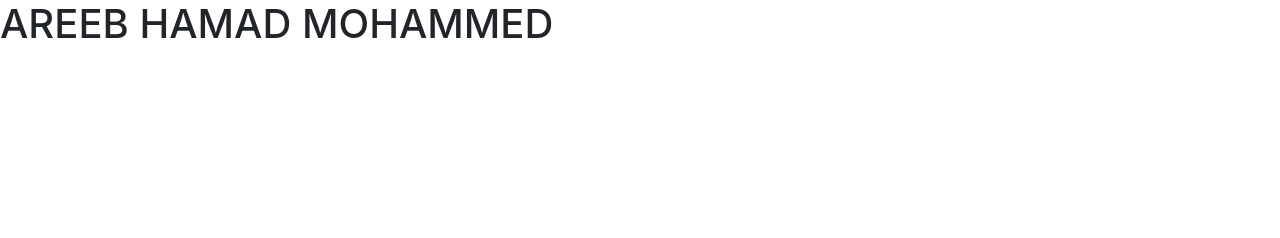
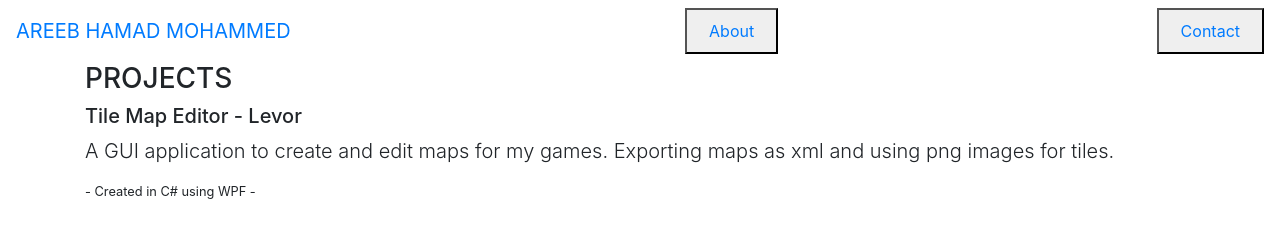
Before and after one commit to Hamad-AM/Hamad-AM.github.io, a plain HTML site: page index.html in a window 1280 px wide. Drawn offline with nearby package versions, Linux system fonts and the light colour scheme.

Commit message:
Update website To show projects

```diff
--- a/index.html
+++ b/index.html
@@ -5,8 +5,20 @@
 <script src="https://stackpath.bootstrapcdn.com/bootstrap/4.5.2/js/bootstrap.min.js" integrity="sha384-B4gt1jrGC7Jh4AgTPSdUtOBvfO8shuf57BaghqFfPlYxofvL8/KUEfYiJOMMV+rV" crossorigin="anonymous"></script>
 </head>
 <body>
-    <div class="cover-container">
-        <h1>AREEB HAMAD MOHAMMED</h1>
+    <nav class="navbar">
+        <a class="navbar-brand">AREEB HAMAD MOHAMMED</a>
+        <button class="nav-item">
+            <a class="nav-link" href="About">About</a>
+        </button>
+        <button class="nav-item">
+            <a class="nav-link" href="Contact">Contact</a>
+        </button>
+    </nav>
+    <div class="container-md">
+        <h3>PROJECTS</h3>
+        <h5>Tile Map Editor - Levor</h5>
+        <p class="lead">A GUI application to create and edit maps for my games. Exporting maps as xml and using png images for tiles.</p>
+        <small> - Created in C# using WPF - </small>
     </div>
 </body>
 </html>
```
